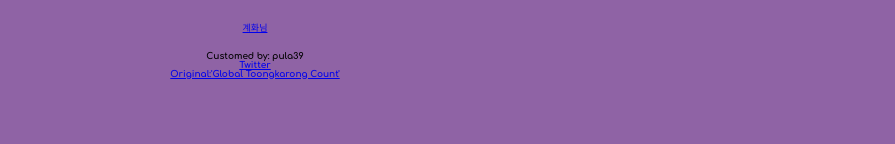
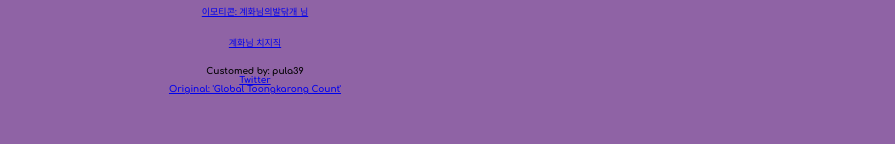
Before and after one commit to pula39/GyehwaLickingCounter, a plain HTML site: page index.html in a window 1280 px wide. Both pictures are taken after a click on the picture 640 px from the left and 369 px from the top of the page. Shown: the part 533-677 px from the top of the page, without its empty margins (385-1280 px from the left). Drawn offline with nearby package versions, Linux system fonts and the light colour scheme; no server answers.

Commit message:
아야야

```diff
--- a/index.html
+++ b/index.html
@@ -23,10 +23,11 @@
     </div>
     <br>
     <div id="bio">
-	    <a href="https://chzzk.naver.com/3348a3296feca81788780a5dbbd4c13c" target="_blank">계화님</a> <br><br><br>
+	    <a href="https://cafe.naver.com/gyegetyou/4562" target="_blank">이모티콘: 계화님의발닦개 님</a> <br><br><br>
+	    <a href="https://chzzk.naver.com/3348a3296feca81788780a5dbbd4c13c" target="_blank">계화님 치지직</a> <br><br><br>
         Customed by: pula39<br>
         <a href="https://x.com/_pula39" target="_blank">Twitter</a> <br>
-        <a href="https://shinycolors.info/utils/shinycolors_clicks/" target="_blank">Original:'Global Toongkarong Count'</a><br>
+        <a href="https://shinycolors.info/utils/shinycolors_clicks/" target="_blank">Original: 'Global Toongkarong Count'</a><br>
     </div>
 
     <script type="text/javascript" src="main.js"></script>
--- a/main.js
+++ b/main.js
@@ -31,7 +31,7 @@ function playImage() {
 function getRandomNoise() {
     const f = "./src/audio/";
     var randomInt = parseInt(document.getElementById("sessionCount").innerHTML) % 2 + 1;
-    var w = f + "lick" + randomInt + ".wav";
+    var w = f + "lick" + randomInt + ".mp3";
     return w;
 }
 
```
Also changed, not shown: 4 other files.
